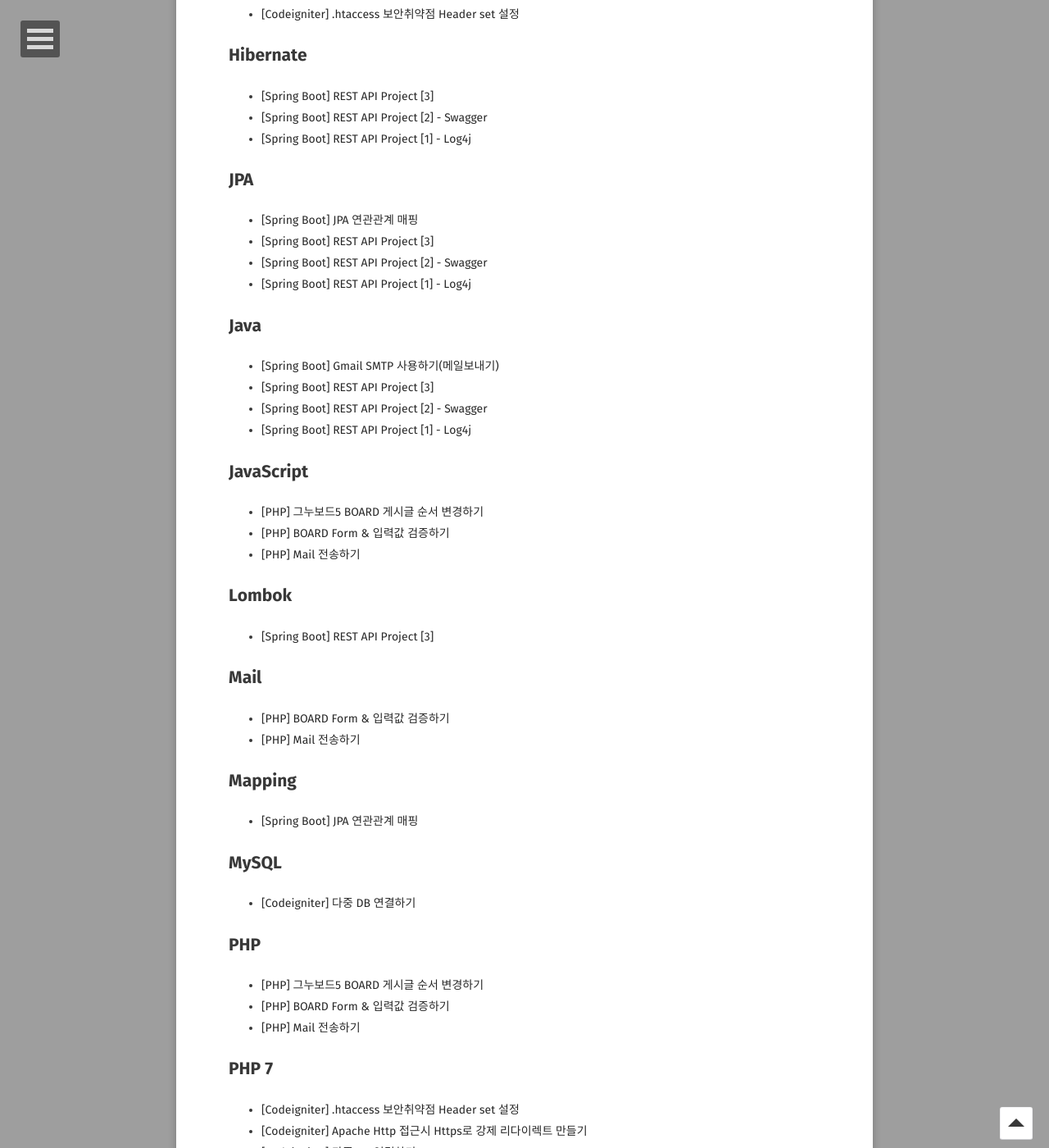
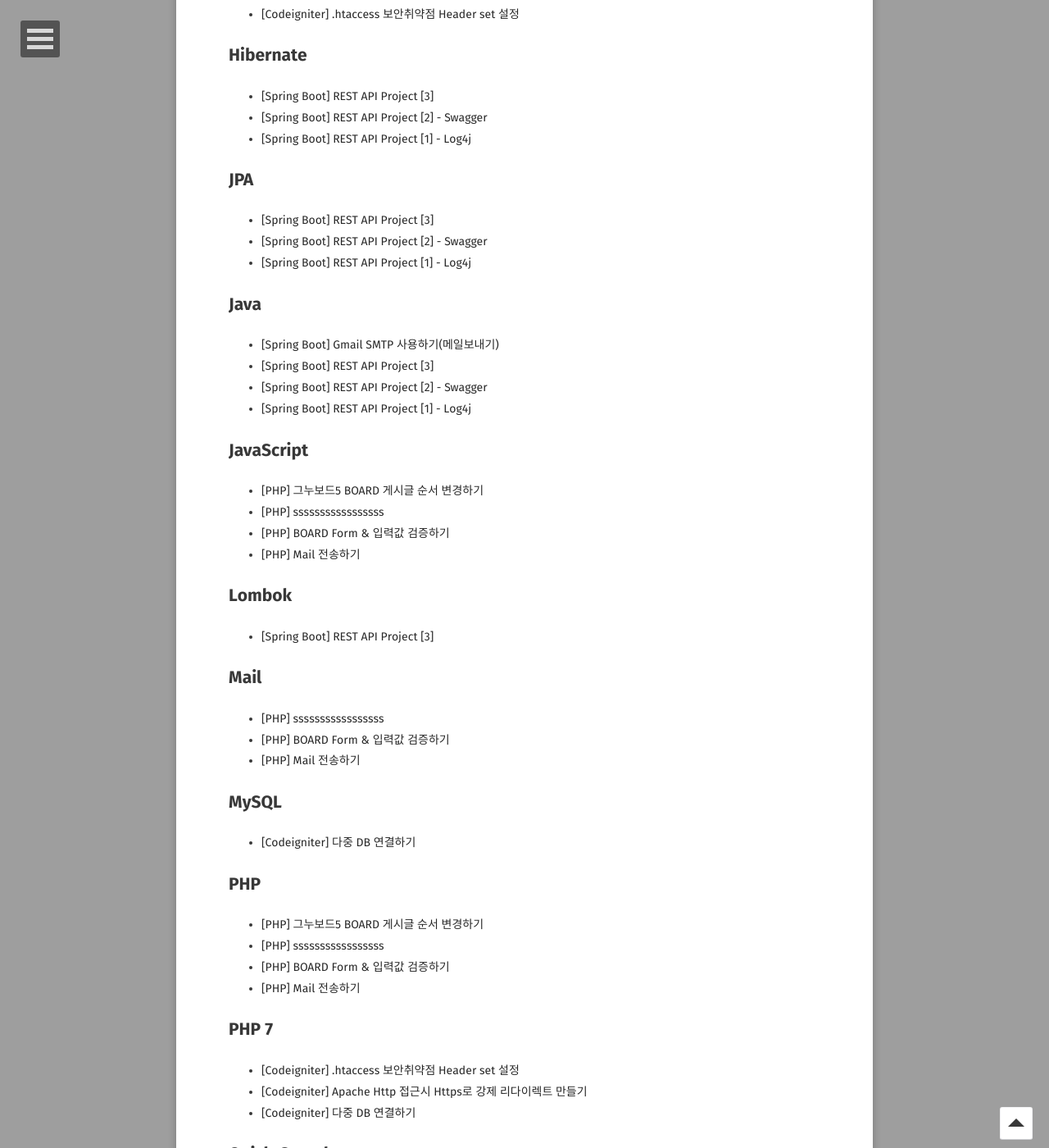
Before and after one commit to GayeonYoon/GayeonYoon.github.io, a Jekyll site: the page built from tags/index.html, in a window 1280 px wide and 1400 px high, scrolled down 1542 px. Shown: the whole window at 82% size. Built offline with Jekyll 4.4.1, drawn with Linux system fonts in a browser that asks for light colours; some web fonts are replaced; some of the changed text lies outside the part shown.

Commit message:
Update 2021-08-23-JPA-MAPPING.md

```diff
--- a/_posts/2021-08-23-JPA-MAPPING.md
+++ b/_posts/2021-08-23-JPA-MAPPING.md
@@ -1,12 +1,13 @@
 ---
 layout: post
-title: "[Spring Boot] JPA 연관관계 매핑"
-date: 2021-08-23
-excerpt: "JPA 연관관계 매핑"
-tags: [Eclipse, SpringBoot, JPA, Mapping]
+title: "[PHP] sssssssssssssssss "
+date: 2021-08-06
+excerpt: "Form & 입력값 검증하기"
+tags: [PHP, JavaScript, formValid, Codeigniter, Mail, 유동변수, 메일]
 comments: false
 php: true
-feature: /assets/img/spring_boot_logo.jpg
+codeigniter: true
+feature: /assets/img/php_logo.jpg
 ---
 
 # 연관관계 (단방향과 양방향)
```
